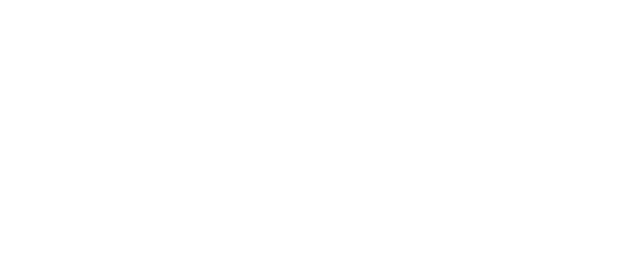
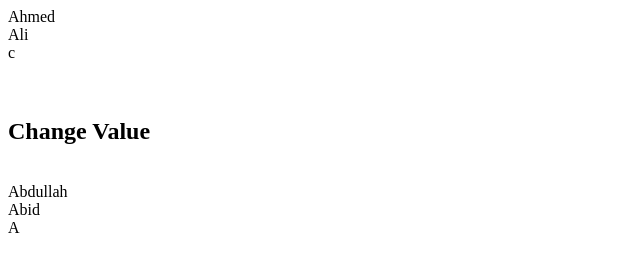
Before and after one commit to Bilalmubeen11/xsdrepos, a plain HTML site: page index.html in a window 1280 px wide. Shown: the whole page, without its empty margins (0-640 px from the left). Drawn offline with Linux system fonts and the light colour scheme.

Commit message:
add json

```diff
--- a/index.html
+++ b/index.html
@@ -7,30 +7,47 @@
   </head>
   <body></body>
   <script>
-    let subject = "ahmed";
-    subject1 = "Ali";
+    // let subject = "ahmed";
+    // subject1 = "Ali";
 
-    console.log(subject + subject1);
+    // console.log(subject + subject1);
 
-    var gareeb = "Gareeb";
-    var gareeb1 = "bacha";
+    // var gareeb = "Gareeb";
+    // var gareeb1 = "bacha";
 
-    console.log(gareeb + gareeb1);
+    // console.log(gareeb + gareeb1);
 
-    let object = 5;
-    let object2 = 10;
+    // let object = 5;
+    // let object2 = 10;
 
-    console.log(object - object2);
+    // console.log(object - object2);
 
-    const David = "Abid" + "Abdullah";
-    console.log(David);
+    // const David = "Abid" + "Abdullah";
+    // console.log(David);
 
-    let Subject = { Name: "Physics", class: "4"}
+    // let Subject = { Name: "Physics", class: "4"}
 
-    // console.log(Subject)
+    // // console.log(Subject)
 
-    // document.write(Subject.Name)
-    console.log(Subject["Name"])
-    console.log(Subject["class"])
+    // // document.write(Subject.Name)
+    // console.log(Subject["Name"])
+    // console.log(Subject["class"])
+
+    var studentname = { name: "Ahmed", lname: "Ali", type: "c" };
+
+    document.write(studentname.name + "<br>");
+    document.write(studentname.lname + "<br>");
+    document.write(studentname.type + "<br>" + "<br>");
+
+    document.write("<br><h2>Change Value </h2><br>")
+
+    studentname.name = "Abdullah";
+    document.write(studentname.name + "<br>");
+
+    studentname.lname = "Abid";
+    document.write(studentname.lname + "<br>");
+
+    studentname.type = "A";
+    document.write(studentname.type + "<br>");
   </script>
 </html>
```
